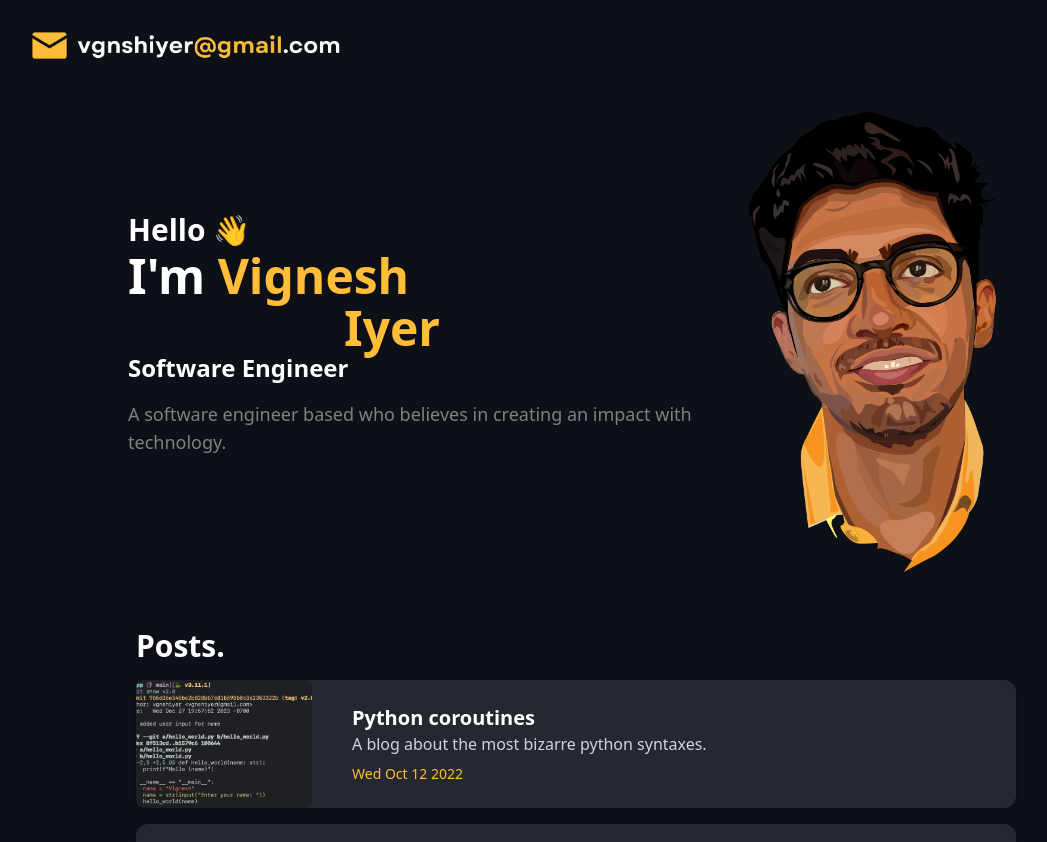
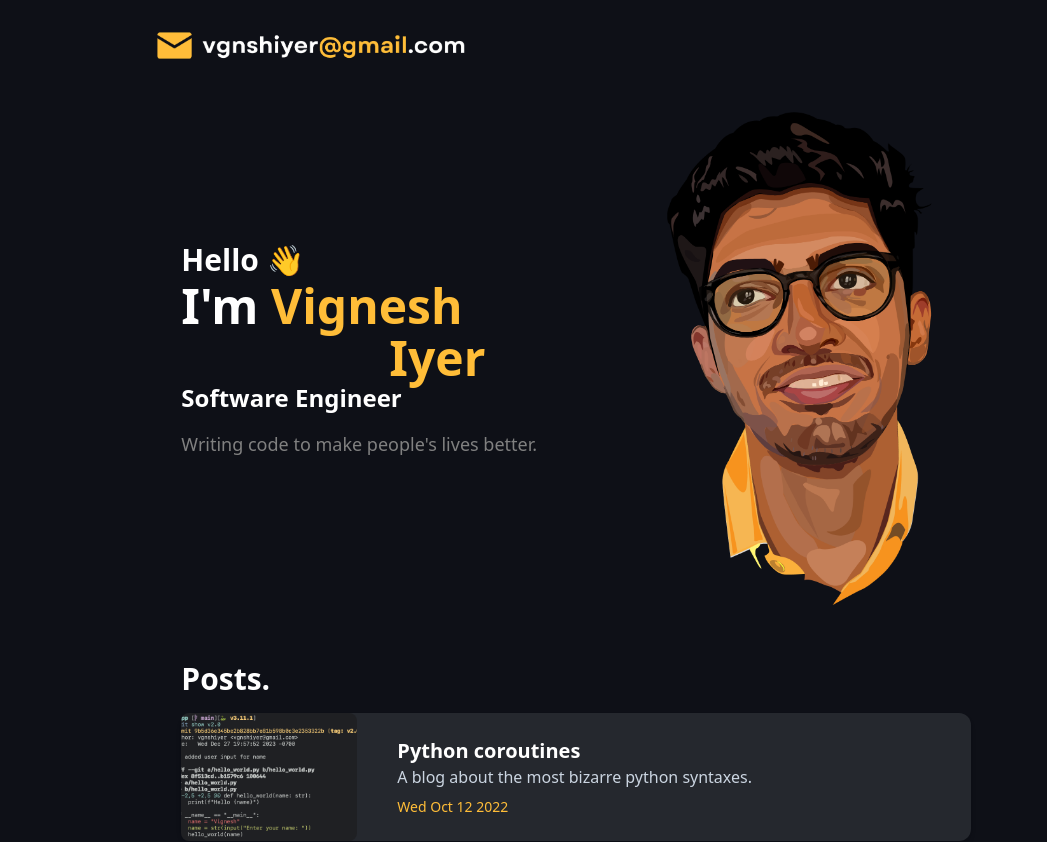
Before and after one commit to vgnshiyer/vgnshiyer.github.io, a Next.js app in the folder mywebsite/: page / in a window 1280 px wide. Shown: the top 842 px of the page, without its empty margins (64-1111 px from the left). Built offline with nearby package versions, Linux system fonts and the light colour scheme.

Commit message:
chore: code improvements

```diff
--- a/mywebsite/app/layout.tsx
+++ b/mywebsite/app/layout.tsx
@@ -33,7 +33,7 @@ export default function RootLayout({
   return (
     <html lang="en">
       <body className="bg-dark">
-        <div className="mx-auto max-w-6xl px-6">
+        <div className="mx-auto max-w-9/10 md:max-w-3/4 lg:max-w-2/3">
           {header}
           {children}
           {footer}
--- a/mywebsite/app/page.tsx
+++ b/mywebsite/app/page.tsx
@@ -13,8 +13,8 @@ export default function page() {
     return (
         <>
             <Banner />
-            <div className='grid grid-cols-1 gap-4'>
-                <h1 className='text-3xl mx-0 sm:mx-8 md:mx-16 lg:mx-28 text-white font-bold'>Posts.</h1>
+            <div className='grid grid-cols-1 gap-4 sm:mx-8'>
+                <h1 className='text-3xl text-white font-bold'>Posts.</h1>
                 {postPreviews}
             </div>
             <Readme />
--- a/mywebsite/components/Banner.tsx
+++ b/mywebsite/components/Banner.tsx
@@ -1,16 +1,16 @@
 
 const Banner = () => {
     return (
-        <div className="flex flex-col sm:flex-row justify-between items-center p-2 md:p-4 mb-10">
-            <div className="ml-0 sm:ml-6 md:ml-12 lg:ml-16">
-                <h1 className="text-2xl lg:text-3xl pl-6 mb-1 font-bold text-white">Hello 👋</h1>
-                <h1 className="text-4xl lg:text-5xl pl-6 mb-1 font-bold text-white">I'm <span className="text-secondary">Vignesh</span></h1>
-                <h1 className="text-4xl lg:text-5xl pl-48 lg:pl-60 font-bold text-secondary">Iyer</h1>
-                <h2 className="text-xl sm:text-2xl pl-6 mb-4 font-bold text-white">Software Engineer</h2>
-                <p className="text-dim text-sm sm:text-base md:text-lg pl-6 mb-4">A software engineer based who believes in creating an impact with technology.</p>
+        <div className="flex flex-col sm:flex-row justify-between items-center p-0 md:p-4 mb-10">
+            <div className="pl-0 sm:pl-6 md:pl-4">
+                <h1 className="text-2xl sm:text-3xl mb-1 font-bold text-white">Hello 👋</h1>
+                <h1 className="text-4xl sm:text-5xl mb-1 font-bold text-white">I'm <span className="text-secondary">Vignesh</span></h1>
+                <h1 className="text-4xl sm:text-5xl pl-40 sm:pl-52 font-bold text-secondary">Iyer</h1>
+                <h2 className="text-xl sm:text-2xl mb-4 font-bold text-white">Software Engineer</h2>
+                <p className="text-dim text-sm sm:text-base md:text-lg mb-4">Writing code to make people's lives better.</p>
             </div>
-            <div className="mr-0 sm:mr-6 md:mr-12 lg:mr-16 mt-4 sm:mt-0">
-                <img src="/images/banner.png" alt="Vignesh Iyer" className="w-56 sm:w-80 md:w-80 lg:w-80" />
+            <div className="">
+                <img src="/images/banner.png" alt="Vignesh Iyer" className="w-60 sm:w-64 md:w-72 lg:w-80" />
             </div>
         </div>
     );
--- a/mywebsite/components/PostPage.tsx
+++ b/mywebsite/components/PostPage.tsx
@@ -15,7 +15,7 @@ const PostPage = ( props: any ) => {
 
     const headings = getMarkdownHeadings(post.content);
     return (
-        <div className='mx-2 md:mx-4 lg:mx-8 mt-16 flex'>
+        <div className='flex'>
             <div className='w-full lg:w-3/4'>
                 <h1 className='text-3xl text-white font-bold'>{post.data.title}</h1>
                 <p className='text-slate-300 mt-4'>{post.data.subtitle}</p>
--- a/mywebsite/components/PostPreview.tsx
+++ b/mywebsite/components/PostPreview.tsx
@@ -4,7 +4,7 @@ import { PostMetadata } from "../types/PostMetadata";
 
 const PostPreview = (props: PostMetadata) => {
     return (
-        <div className="mx-0 sm:mx-8  md:mx-16 lg:mx-28 rounded-xl shadow-md bg-semi-dark flex flex-col md:flex-row items-start">
+        <div className="rounded-xl shadow-md bg-semi-dark flex flex-col md:flex-row items-start">
             {props.cover && (
                 <img
                     className="rounded-lg w-full md:w-44 mr-4 object-cover h-48 md:h-full"
--- a/mywebsite/components/Readme.tsx
+++ b/mywebsite/components/Readme.tsx
@@ -4,10 +4,10 @@ import Markdown from "markdown-to-jsx";
 const Readme = () => {
     const readme = getReadmeData();
     return (
-        <div className="flex flex-col md:flex-row items-start mt-8 mx-2 md:mx-12 lg:mx-16 p-0 lg:p-6">
-            <img className="w-80 lg:w-96 rounded-md" src="/images/readme_img.jpg" alt="Readme" />
+        <div className="flex flex-col md:flex-row items-start mt-8 sm:mx-8">
+            <img className="max-w-1/2 md:max-w-1/3 rounded-md mr-8 mb-8" src="/images/readme_img.jpg" alt="Readme" />
 
-            <div className="ml-0 mt-8 md:ml-14 md:mt-0">
+            <div className="md:mt-0">
                 <h1 className="text-4xl sm:text-5xl font-bold text-white">Readme</h1>
 
                 <Markdown className="mt-8 text-white">{readme.content}</Markdown>
--- a/mywebsite/tailwind.config.ts
+++ b/mywebsite/tailwind.config.ts
@@ -20,6 +20,16 @@ const config: Config = {
         'dim': '#808080',
         'semi-dark': '#25282E',
       },
+      maxWidth: {
+        '1/4': '25%',
+        '1/3': '33.333333%',
+        '1/2': '50%',
+        '2/3': '66.666667%',
+        '3/4': '75%',
+        '4/5': '80%',
+        '9/10': '90%',
+        'full': '100%',
+      },
     },
   },
   plugins: [
```
